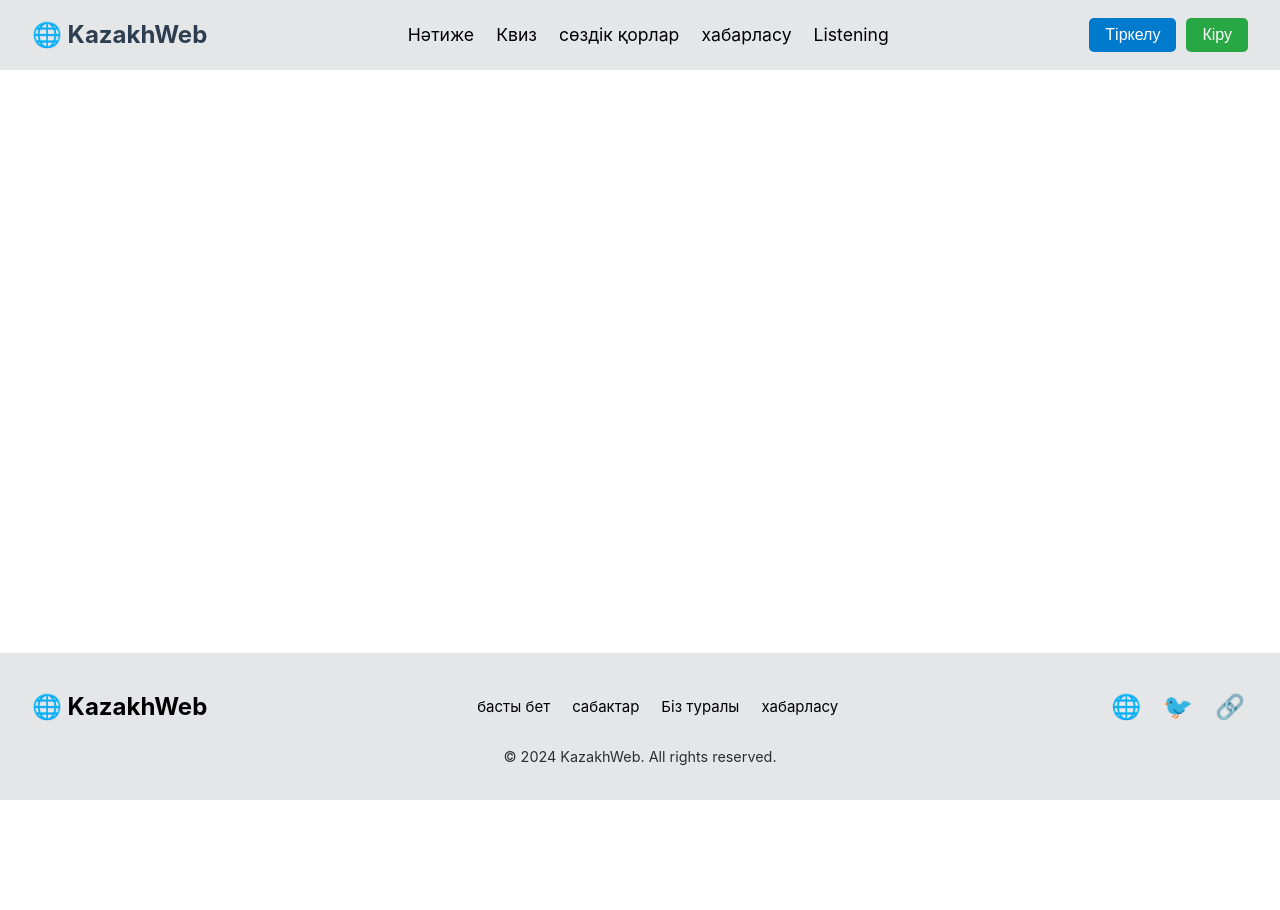
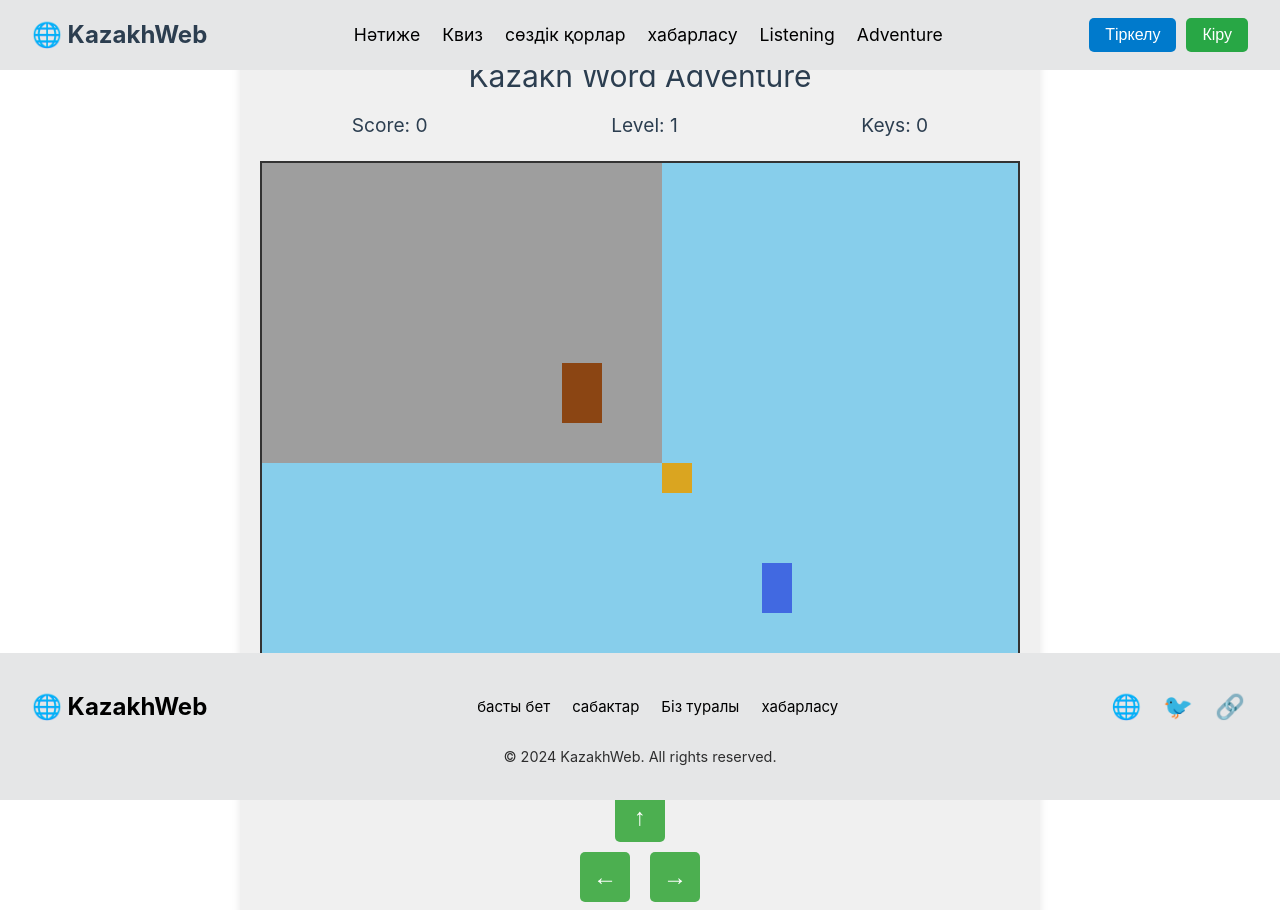
Before and after one commit to acc4abdusunkarnadir/diplom, a Vue app in the folder diplom/: page /adventure in a window 1280 px wide. Shown: the top 910 px of the page. Before the commit the page ends 864 px from the top, so only its background shows below. Built offline with nearby package versions, Linux system fonts and the light colour scheme.

Commit message:
game added with some bugs

```diff
--- /dev/null
+++ b/diplom/src/components/KazakhAdventure.vue
@@ -0,0 +1,383 @@
+<template>
+  <div class="game-container">
+    <div class="game-header">
+      <h1>Kazakh Word Adventure</h1>
+      <div class="stats">
+        <span>Score: {{ score }}</span>
+        <span>Level: {{ currentLevel }}</span>
+        <span>Keys: {{ keys }}</span>
+      </div>
+    </div>
+
+    <div class="game-world">
+      <canvas ref="gameCanvas" width="800" height="600"></canvas>
+    </div>
+
+    <div v-if="showQuestion" class="question-modal">
+      <div class="question-content">
+        <h3>{{ currentQuestion.question }}</h3>
+        <div v-if="currentQuestion.type === 'listening'" class="audio-player">
+          <audio :src="currentQuestion.audio" controls></audio>
+        </div>
+        <div class="options">
+          <button
+            v-for="(option, index) in currentQuestion.options"
+            :key="index"
+            @click="checkAnswer(option)"
+            class="option-button"
+          >
+            {{ option }}
+          </button>
+        </div>
+      </div>
+    </div>
+
+    <div class="controls">
+      <button @click="movePlayer('up')" class="control-button">↑</button>
+      <div class="horizontal-controls">
+        <button @click="movePlayer('left')" class="control-button">←</button>
+        <button @click="movePlayer('right')" class="control-button">→</button>
+      </div>
+      <button @click="movePlayer('down')" class="control-button">↓</button>
+    </div>
+  </div>
+</template>
+
+<script>
+export default {
+  name: "KazakhAdventure",
+  data() {
+    return {
+      score: 0,
+      currentLevel: 1,
+      keys: 0,
+      playerPosition: { x: 100, y: 100 },
+      showQuestion: false,
+      currentQuestion: null,
+      gameMap: null,
+      playerSprite: null,
+      gameObjects: [],
+      questions: [
+        {
+          type: "vocabulary",
+          question: 'What is the Kazakh word for "Hello"?',
+          options: ["Сәлем", "Қош келдіңіз", "Рақмет", "Сау болыңыз"],
+          correctAnswer: "Сәлем",
+          difficulty: 1,
+        },
+        {
+          type: "listening",
+          question: "Listen and choose the correct meaning",
+          audio: "/audio/hello.mp3",
+          options: ["Hello", "Goodbye", "Thank you", "Please"],
+          correctAnswer: "Hello",
+          difficulty: 1,
+        },
+        {
+          type: "vocabulary",
+          question: 'What is the Kazakh word for "Thank you"?',
+          options: ["Сәлем", "Қош келдіңіз", "Рақмет", "Сау болыңыз"],
+          correctAnswer: "Рақмет",
+          difficulty: 1,
+        },
+        {
+          type: "vocabulary",
+          question: 'What is the Kazakh word for "Goodbye"?',
+          options: ["Сәлем", "Қош келдіңіз", "Рақмет", "Сау болыңыз"],
+          correctAnswer: "Сау болыңыз",
+          difficulty: 1,
+        },
+      ],
+      reviewQuestions: [],
+    };
+  },
+  mounted() {
+    this.initGame();
+    window.addEventListener("keydown", this.handleKeyPress);
+  },
+  beforeUnmount() {
+    window.removeEventListener("keydown", this.handleKeyPress);
+  },
+  methods: {
+    initGame() {
+      const canvas = this.$refs.gameCanvas;
+      const ctx = canvas.getContext("2d");
+
+      this.loadAssets().then(() => {
+        this.gameLoop(ctx);
+      });
+    },
+    async loadAssets() {
+      // Load player sprite
+      this.playerSprite = new Image();
+      this.playerSprite.src = "/sprites/player.png";
+
+      // Load game map
+      this.gameMap = new Image();
+      this.gameMap.src = "/maps/level1.png";
+
+      // Initialize game objects
+      this.gameObjects = [
+        { type: "door", x: 300, y: 200, locked: true },
+        { type: "chest", x: 400, y: 300, opened: false },
+        { type: "npc", x: 500, y: 400, question: this.getRandomQuestion() },
+      ];
+
+      // Wait for all assets to load
+      return Promise.all([
+        new Promise((resolve) => {
+          this.playerSprite.onload = resolve;
+        }),
+        new Promise((resolve) => {
+          this.gameMap.onload = resolve;
+        }),
+      ]);
+    },
+    gameLoop(ctx) {
+      // Clear canvas
+      ctx.clearRect(0, 0, 800, 600);
+
+      // Draw map
+      ctx.drawImage(this.gameMap, 0, 0);
+
+      // Draw game objects
+      this.gameObjects.forEach((obj) => {
+        switch (obj.type) {
+          case "door":
+            ctx.fillStyle = obj.locked ? "#8B4513" : "#228B22";
+            ctx.fillRect(obj.x, obj.y, 40, 60);
+            break;
+          case "chest":
+            ctx.fillStyle = obj.opened ? "#CD853F" : "#DAA520";
+            ctx.fillRect(obj.x, obj.y, 30, 30);
+            break;
+          case "npc":
+            ctx.fillStyle = "#4169E1";
+            ctx.fillRect(obj.x, obj.y, 30, 50);
+            break;
+        }
+      });
+
+      // Draw player
+      if (this.playerSprite) {
+        ctx.drawImage(
+          this.playerSprite,
+          this.playerPosition.x,
+          this.playerPosition.y,
+          32,
+          32
+        );
+      }
+
+      // Continue game loop
+      requestAnimationFrame(() => this.gameLoop(ctx));
+    },
+    handleKeyPress(event) {
+      switch (event.key) {
+        case "ArrowUp":
+          this.movePlayer("up");
+          break;
+        case "ArrowDown":
+          this.movePlayer("down");
+          break;
+        case "ArrowLeft":
+          this.movePlayer("left");
+          break;
+        case "ArrowRight":
+          this.movePlayer("right");
+          break;
+      }
+    },
+    movePlayer(direction) {
+      const step = 20;
+      const newPosition = { ...this.playerPosition };
+
+      switch (direction) {
+        case "up":
+          newPosition.y -= step;
+          break;
+        case "down":
+          newPosition.y += step;
+          break;
+        case "left":
+          newPosition.x -= step;
+          break;
+        case "right":
+          newPosition.x += step;
+          break;
+      }
+
+      // Check boundaries
+      if (
+        newPosition.x >= 0 &&
+        newPosition.x <= 768 &&
+        newPosition.y >= 0 &&
+        newPosition.y <= 568
+      ) {
+        this.playerPosition = newPosition;
+        this.checkCollision();
+      }
+    },
+    checkCollision() {
+      this.gameObjects.forEach((obj) => {
+        const distance = Math.sqrt(
+          Math.pow(this.playerPosition.x - obj.x, 2) +
+            Math.pow(this.playerPosition.y - obj.y, 2)
+        );
+
+        if (distance < 50) {
+          switch (obj.type) {
+            case "door":
+              if (obj.locked && this.keys > 0) {
+                this.keys--;
+                obj.locked = false;
+              } else if (obj.locked) {
+                this.showQuestion = true;
+                this.currentQuestion = this.getRandomQuestion();
+              }
+              break;
+            case "chest":
+              if (!obj.opened) {
+                this.showQuestion = true;
+                this.currentQuestion = this.getRandomQuestion();
+              }
+              break;
+            case "npc":
+              this.showQuestion = true;
+              this.currentQuestion = obj.question;
+              break;
+          }
+        }
+      });
+    },
+    getRandomQuestion() {
+      const levelQuestions = this.questions.filter(
+        (q) => q.difficulty === this.currentLevel
+      );
+      return levelQuestions[Math.floor(Math.random() * levelQuestions.length)];
+    },
+    checkAnswer(selectedAnswer) {
+      if (selectedAnswer === this.currentQuestion.correctAnswer) {
+        this.score += 10;
+        this.keys++;
+        this.showQuestion = false;
+
+        // Update game objects
+        this.gameObjects.forEach((obj) => {
+          if (obj.type === "chest" && !obj.opened) {
+            obj.opened = true;
+          }
+        });
+      } else {
+        this.reviewQuestions.push(this.currentQuestion);
+        this.showQuestion = false;
+      }
+    },
+  },
+};
+</script>
+
+<style scoped>
+.game-container {
+  max-width: 800px;
+  margin: 0 auto;
+  padding: 20px;
+  background-color: #f0f0f0;
+  border-radius: 8px;
+  box-shadow: 0 4px 8px rgba(0, 0, 0, 0.1);
+}
+
+.game-header {
+  text-align: center;
+  margin-bottom: 20px;
+}
+
+.stats {
+  display: flex;
+  justify-content: space-around;
+  margin-top: 10px;
+  font-size: 1.2rem;
+  font-weight: bold;
+}
+
+.game-world {
+  position: relative;
+  margin: 0 auto;
+  border: 2px solid #333;
+  overflow: hidden;
+}
+
+canvas {
+  background-color: #87ceeb;
+}
+
+.controls {
+  display: flex;
+  flex-direction: column;
+  align-items: center;
+  margin-top: 20px;
+}
+
+.horizontal-controls {
+  display: flex;
+  gap: 20px;
+  margin: 10px 0;
+}
+
+.control-button {
+  width: 50px;
+  height: 50px;
+  font-size: 24px;
+  background-color: #4caf50;
+  color: white;
+  border: none;
+  border-radius: 5px;
+  cursor: pointer;
+}
+
+.control-button:hover {
+  background-color: #45a049;
+}
+
+.question-modal {
+  position: fixed;
+  top: 0;
+  left: 0;
+  width: 100%;
+  height: 100%;
+  background-color: rgba(0, 0, 0, 0.5);
+  display: flex;
+  justify-content: center;
+  align-items: center;
+  z-index: 1000;
+}
+
+.question-content {
+  background-color: white;
+  padding: 20px;
+  border-radius: 8px;
+  max-width: 500px;
+  width: 90%;
+}
+
+.audio-player {
+  margin: 20px 0;
+}
+
+.option-button {
+  display: block;
+  width: 100%;
+  margin: 10px 0;
+  padding: 10px;
+  background-color: #4caf50;
+  color: white;
+  border: none;
+  border-radius: 5px;
+  cursor: pointer;
+  font-size: 1.1rem;
+}
+
+.option-button:hover {
+  background-color: #45a049;
+}
+</style>
--- a/diplom/src/components/WebHeader.vue
+++ b/diplom/src/components/WebHeader.vue
@@ -56,6 +56,7 @@ const links = ref([
   { name: "сөздік қорлар", path: "/about" },
   { name: "хабарласу", path: "/contact" },
   { name: "Listening", path: "/listening" },
+  { name: "Adventure", path: "/adventure" },
 ]);
 </script>
 
--- a/diplom/src/router/index.js
+++ b/diplom/src/router/index.js
@@ -6,6 +6,7 @@ import SignIn from '@/components/SignIn.vue';
 import SignUp from '@/components/SignUp.vue';
 import Listening from '../components/Listening.vue';
 import WordGame from '@/components/WordGame.vue'; // Import the WordGame component
+import KazakhAdventure from '@/components/KazakhAdventure.vue'; // Add this import
 
 const router = createRouter({
   history: createWebHistory(import.meta.env.BASE_URL),
@@ -30,13 +31,6 @@ const router = createRouter({
       path: '/courses',
       name: 'courses',
       component: QuizPage,
-      beforeEnter: (to, from, next) => {
-        if (localStorage.getItem('isAuthenticated') === 'true') {
-          next();
-        } else {
-          next('/signin');
-        }
-      },
     },
     {
       path: '/signin',
@@ -53,6 +47,11 @@ const router = createRouter({
       name: 'WordGame',
       component: WordGame,
     },
+    {
+      path: '/adventure',
+      name: 'KazakhAdventure',
+      component: KazakhAdventure,
+    },
   ],
 });
 
```
